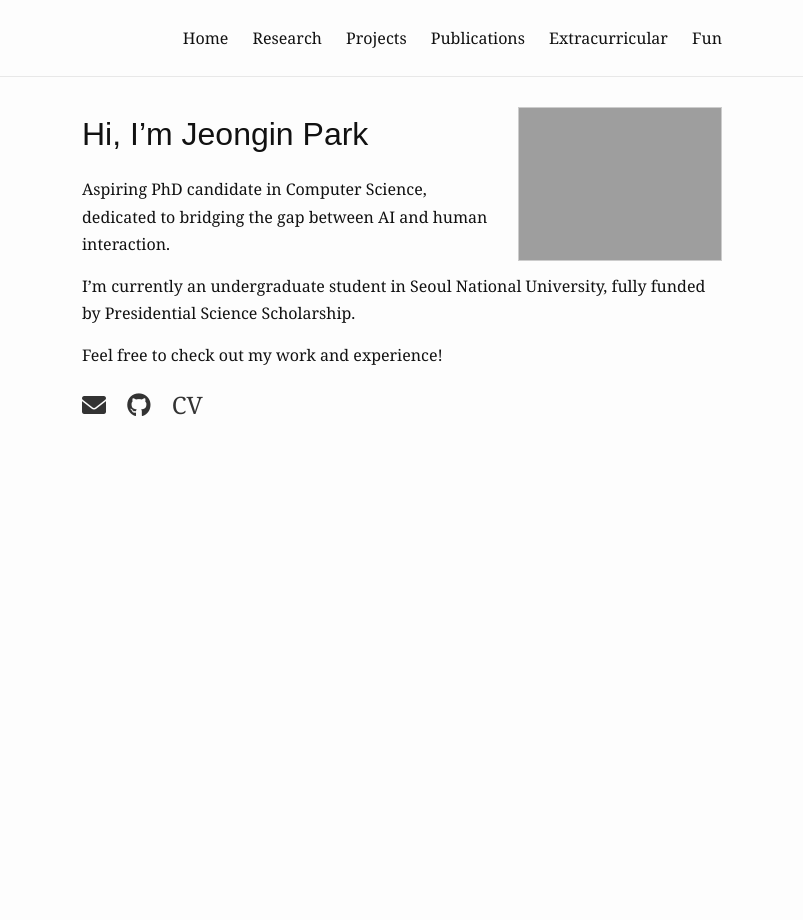
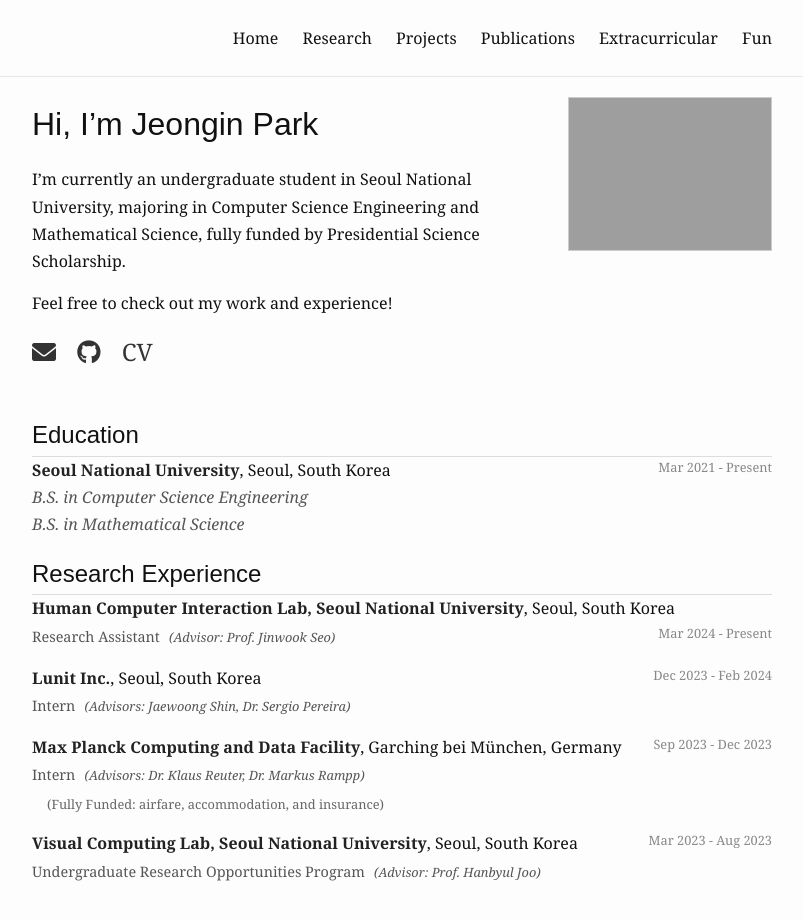
Before and after one commit to ZzeongB/ZzeongB.github.io, a Jekyll site: the page built from _pages/index.md, in a window 1280 px wide. Shown: the whole page, without its empty margins (238-1041 px from the left). Built offline with Jekyll 4.4.1, drawn with Linux system fonts in a browser that asks for light colours.

Commit message:
new layout

```diff
--- a/_pages/index.md
+++ b/_pages/index.md
@@ -5,15 +5,10 @@ profile_picture:
   src: /assets/img/profile-pic.jpg
   alt: website picture
 ---
-
 # Hi, I'm Jeongin Park
-Aspiring PhD candidate in Computer Science, dedicated to bridging the gap between AI and human interaction.
-
-I'm currently an undergraduate student in Seoul National University, fully funded by Presidential Science Scholarship.
+I'm currently an undergraduate student in Seoul National University, majoring in Computer Science Engineering and Mathematical Science, fully funded by Presidential Science Scholarship.
 
 Feel free to check out my work and experience!
-
-<!-- Social & Contact Links -->
 <div class="contact-links">
   <a href="mailto:parkjeong02@gmail.com" title="Email">
     <i class="fas fa-envelope"></i>
@@ -21,7 +16,45 @@ Feel free to check out my work and experience!
   <a href="https://github.com/ZzeongB" target="_blank" title="GitHub">
     <i class="fab fa-github"></i>
   </a>
-  <a href="{{ item.cv | relative_url }}" target="_blank" title="Download CV">
-      CV
-    </a>
+  <a href="/assets/docs/Jeongin_Park_CV.pdf" target="_blank" title="Download CV">
+    CV
+  </a>
 </div>
+<br>
+
+## Education
+<hr>
+<div class="section">
+  <p><strong>Seoul National University</strong>, Seoul, South Korea <span class="date">Mar 2021 - Present</span><br>
+  <em>B.S. in Computer Science Engineering</em><br>
+  <em>B.S. in Mathematical Science</em></p>
+</div>
+
+
+
+## Research Experience
+<hr>
+<div class="section">
+  <p><strong>Human Computer Interaction Lab, Seoul National University</strong>, Seoul, South Korea <span class="date">Mar 2024 - Present</span><br>
+  <span class="position">Research Assistant</span> <span class="advisor">(Advisor: Prof. Jinwook Seo)</span>
+  </p>
+</div>
+
+<div class="section">
+  <p><strong>Lunit Inc.</strong>, Seoul, South Korea <span class="date">Dec 2023 - Feb 2024</span><br>
+  <span class="position">Intern</span> <span class="advisor">(Advisors: Jaewoong Shin, Dr. Sergio Pereira)</span>
+  </p>
+</div>
+
+<div class="section">
+  <p><strong>Max Planck Computing and Data Facility</strong>, Garching bei München, Germany <span class="date">Sep 2023 - Dec 2023</span><br>
+  <span class="position">Intern</span> <span class="advisor">(Advisors: Dr. Klaus Reuter, Dr. Markus Rampp)</span><br>
+  <span class="details">(Fully Funded: airfare, accommodation, and insurance)</span>
+  </p>
+</div>
+
+<div class="section">
+  <p><strong>Visual Computing Lab, Seoul National University</strong>, Seoul, South Korea <span class="date">Mar 2023 - Aug 2023</span><br>
+  <span class="position">Undergraduate Research Opportunities Program</span> <span class="advisor">(Advisor: Prof. Hanbyul Joo)</span>
+  </p>
+</div>
--- a/_sass/_base.scss
+++ b/_sass/_base.scss
@@ -184,8 +184,8 @@ pre {
  * Wrapper
  */
  .wrapper {
-  max-width: -webkit-calc(700px - (#{$spacing-unit} * 2));
-  max-width:         calc(700px - (#{$spacing-unit} * 2));
+  max-width: -webkit-calc(800px - (#{$spacing-unit} * 2));
+  max-width:         calc(800px - (#{$spacing-unit} * 2));
   margin-right: auto;
   margin-left: auto;
   padding-right: $spacing-unit;
--- a/assets/css/main.scss
+++ b/assets/css/main.scss
@@ -48,3 +48,65 @@ $on-laptop: 800px;
 .contact-links a:hover {
   color: #95B2F7; /* 호버 색상 */
 }
+
+.page-content {
+  margin: 0 auto;
+  padding: 20px;
+  max-width: 800px;
+}
+
+/* 섹션 구분선 */
+hr {
+  border: 0;
+  border-top: 1px solid #ddd;
+  margin: 10 10;
+}
+
+/* 각 섹션의 박스 스타일 */
+.section {
+  margin-bottom: 5px;
+}
+
+.section strong {
+  color: #222;
+}
+
+.section em {
+  color: #555;
+}
+
+.section .details {
+  margin-left: 15px;
+  font-size: 0.8em;
+  color: #666;
+}
+
+h2 {
+  margin-bottom: 0; /* 기존 값에서 간격을 줄임 */
+}
+
+.date {
+  float: right;
+  color: #888;
+  font-size: 0.8em;
+}
+
+.position {
+  // font-weight: bold;
+  font-size: 0.9em;
+  color: #555;
+}
+
+.advisor {
+  font-style: italic;
+  font-size: 0.8em;
+  color: #555;
+  margin-left: 5px;
+}
+
+.details {
+  font-size: 0.8em;
+  color: #888;
+  margin-top: 5px;
+  display: block;
+}
```
Also changed, not shown: _pages/publications.md (+3 -3 lines).
